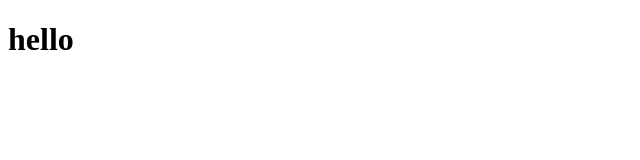
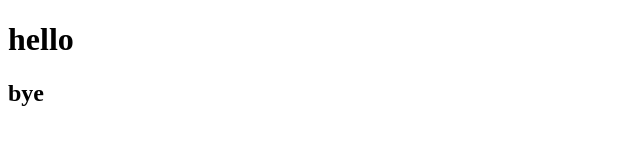
Before and after one commit to arammohd786/NewDemoRepo, a plain HTML site: page bugfix.html in a window 1280 px wide. Shown: the full height of the page, 0-640 px from the left. Drawn offline with Linux system fonts and the light colour scheme.

Commit message:
fix bug 3nd

```diff
--- a/bugfix.html
+++ b/bugfix.html
@@ -9,5 +9,9 @@
     <h1>hello
 
     </h1>
+    <h2>
+        bye
+
+    </h2>
 </body>
 </html>
```
